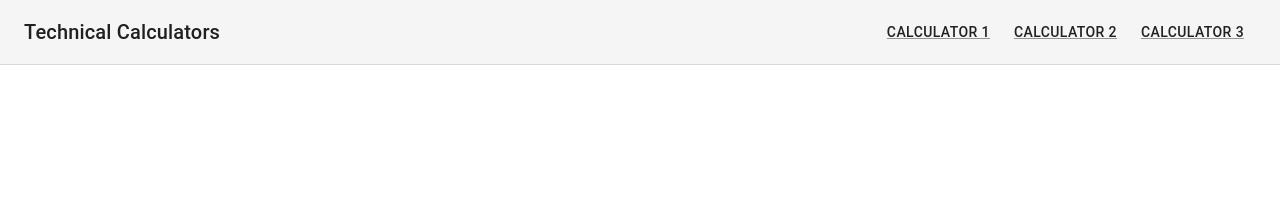
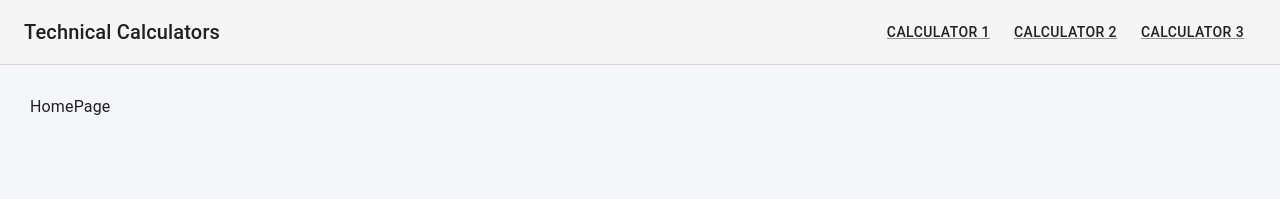
Before and after one commit to villagef/technical_calculators, a React (Create React App) app: page /calculator1 in a window 1280 px wide. Shown: the top 199 px of the page. Built offline with nearby package versions, Linux system fonts and the light colour scheme.

Commit message:
folders structure

```diff
--- a/src/App.tsx
+++ b/src/App.tsx
@@ -1,63 +1,8 @@
-import {
-  AppBar,
-  CssBaseline,
-  GlobalStyles,
-  Link,
-  Toolbar,
-  Typography,
-} from "@mui/material";
-import { createTheme, ThemeProvider } from "@mui/material/styles";
 import "./App.css";
-
-const defaultTheme = createTheme();
+import Routes from "./pages/routes";
 
 function App() {
-  return (
-    <ThemeProvider theme={defaultTheme}>
-      <GlobalStyles
-        styles={{ ul: { margin: 0, padding: 0, listStyle: "none" } }}
-      />
-      <CssBaseline />
-      <AppBar
-        position="static"
-        color="default"
-        elevation={0}
-        sx={{ borderBottom: (theme) => `1px solid ${theme.palette.divider}` }}
-      >
-        <Toolbar sx={{ flexWrap: "wrap" }}>
-          <Typography variant="h6" color="inherit" noWrap sx={{ flexGrow: 1 }}>
-            Technical Calculators
-          </Typography>
-          <nav>
-            <Link
-              variant="button"
-              color="text.primary"
-              href="calculator1"
-              sx={{ my: 1, mx: 1.5 }}
-            >
-              Calculator 1
-            </Link>
-            <Link
-              variant="button"
-              color="text.primary"
-              href="calculator2"
-              sx={{ my: 1, mx: 1.5 }}
-            >
-              Calculator 2
-            </Link>
-            <Link
-              variant="button"
-              color="text.primary"
-              href="calculator3"
-              sx={{ my: 1, mx: 1.5 }}
-            >
-              Calculator 3
-            </Link>
-          </nav>
-        </Toolbar>
-      </AppBar>
-    </ThemeProvider>
-  );
+  return <Routes />;
 }
 
 export default App;
--- /dev/null
+++ b/src/components/Layout/index.tsx
@@ -0,0 +1,27 @@
+import { FunctionComponent, ReactNode } from "react";
+import { CssBaseline, GlobalStyles } from "@mui/material";
+import { createTheme, ThemeProvider } from "@mui/material/styles";
+import "./style.css";
+import Navbar from "../Navbar";
+
+interface ChildrenProps {
+  children: ReactNode;
+}
+const defaultTheme = createTheme();
+
+const Layout: FunctionComponent<ChildrenProps> = ({ children }) => {
+  return (
+    <ThemeProvider theme={defaultTheme}>
+      <GlobalStyles
+        styles={{ ul: { margin: 0, padding: 0, listStyle: "none" } }}
+      />
+      <CssBaseline />
+      <div className="layout">
+        <Navbar />
+        <div className="layout-main">{children}</div>
+      </div>
+    </ThemeProvider>
+  );
+};
+
+export default Layout;
--- /dev/null
+++ b/src/components/Layout/style.css
@@ -0,0 +1,18 @@
+.layout {
+    display: flex;
+    flex-flow: column;
+    align-items: center;
+    width: 100%;
+    min-height: 100vh;
+    background-color: #f4f6f9;
+}
+
+.layout-main {
+    display: 1 1 auto;
+    align-items: center;
+    justify-content: flex-start;
+    flex-direction: column;
+    width: 100%;
+    max-width: 1600px;
+    padding: 30px;
+}
--- /dev/null
+++ b/src/components/Navbar/index.tsx
@@ -0,0 +1,46 @@
+import { AppBar, Link, Toolbar, Typography } from "@mui/material";
+
+const Navbar = () => {
+  return (
+    <AppBar
+      position="static"
+      color="default"
+      elevation={0}
+      sx={{ borderBottom: (theme) => `1px solid ${theme.palette.divider}` }}
+    >
+      <Toolbar sx={{ flexWrap: "wrap" }}>
+        <Typography variant="h6" color="inherit" noWrap sx={{ flexGrow: 1 }}>
+          Technical Calculators
+        </Typography>
+        <nav>
+          <Link
+            variant="button"
+            color="text.primary"
+            href="calculator1"
+            sx={{ my: 1, mx: 1.5 }}
+          >
+            Calculator 1
+          </Link>
+          <Link
+            variant="button"
+            color="text.primary"
+            href="calculator2"
+            sx={{ my: 1, mx: 1.5 }}
+          >
+            Calculator 2
+          </Link>
+          <Link
+            variant="button"
+            color="text.primary"
+            href="calculator3"
+            sx={{ my: 1, mx: 1.5 }}
+          >
+            Calculator 3
+          </Link>
+        </nav>
+      </Toolbar>
+    </AppBar>
+  );
+};
+
+export default Navbar;
--- /dev/null
+++ b/src/pages/Home/index.tsx
@@ -0,0 +1,7 @@
+import React from "react";
+
+const HomePage = () => {
+  return <div>HomePage</div>;
+};
+
+export default HomePage;
--- /dev/null
+++ b/src/pages/routes.tsx
@@ -0,0 +1,14 @@
+import { Suspense, lazy, memo } from "react";
+import Layout from "../components/Layout";
+
+const HomePage = lazy(() => import("./Home"));
+
+const Routes = () => (
+  <Layout>
+    <Suspense fallback={<div>Loading...</div>}>
+      <HomePage />
+    </Suspense>
+  </Layout>
+);
+
+export default memo(Routes);
```
Also changed, not shown: src/pages/BearingCalculator/index.tsx (added, +7 -0 lines), tsconfig.json (+10 -0 lines).
